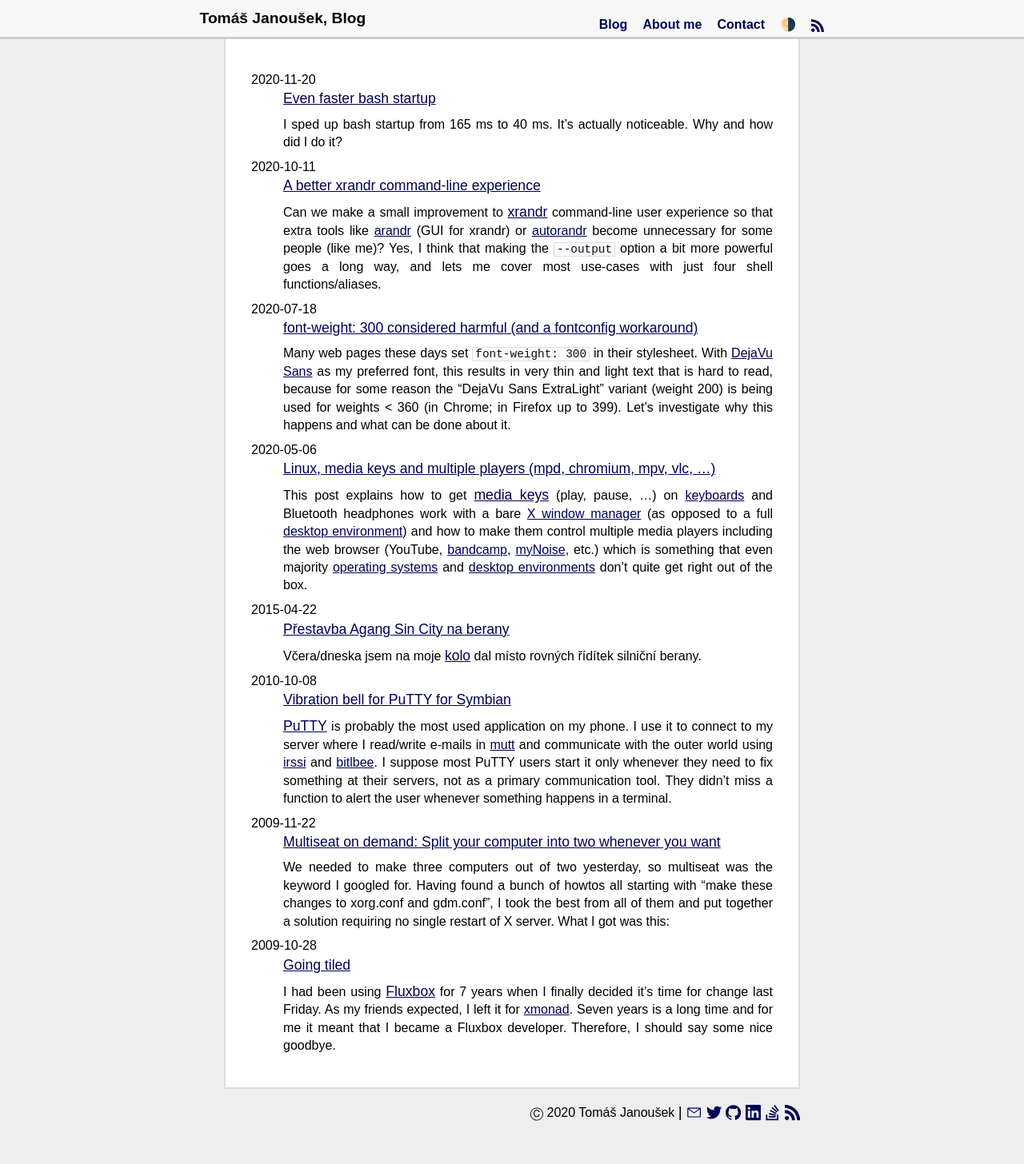
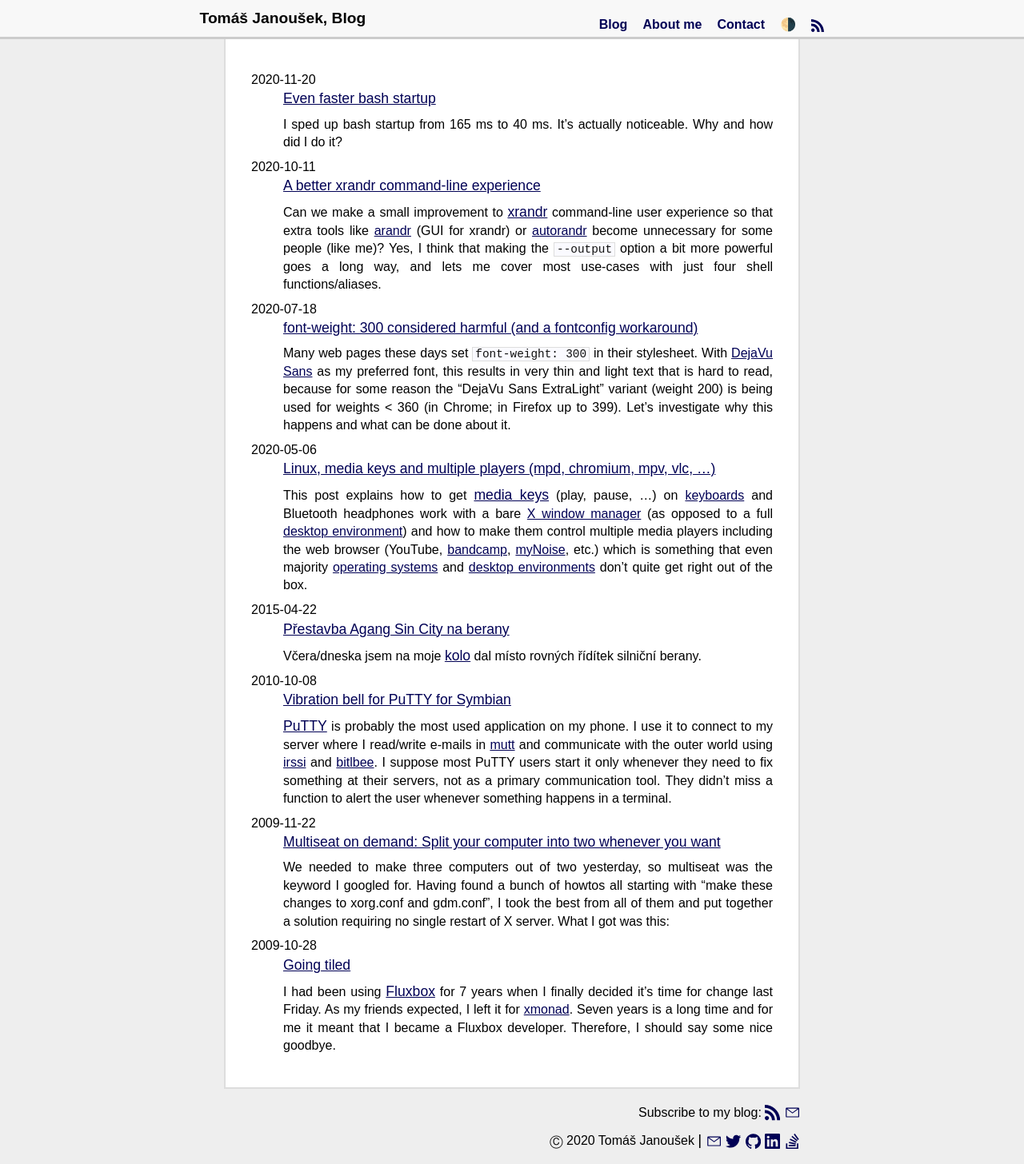
Before and after one commit to liskin/work.lisk.in, a Jekyll site: the page built from index.html, in a window 1280 px wide. Shown: the whole page at 80% size. Built offline with Jekyll 4.4.1, drawn with Linux system fonts in a browser that asks for light colours; the list of posts is cut into pages by our own code; before the commit the page ends 1421 px from its top, so only the background shows below that.

Commit message:
Add RSS and e-mail (!) subscription links to the bottom

```diff
--- a/_layouts/default.html
+++ b/_layouts/default.html
@@ -73,7 +73,17 @@
 		{% endif %}
 		</main>
 
-		<footer><p>
+		<footer>
+			{% if page.date or page.name == "index.html" %}
+			<p>
+				Subscribe to my blog:
+				<span class="larger">
+					<a href="{{ "/atom.xml" | relative_url }}">{% include icons/rss.svg %}</a>
+					<a href="https://feedburner.google.com/fb/a/mailverify?uri=work-lisk-in&amp;loc=en_US">{% include icons/mail.svg %}</a>
+				</span>
+			</p>
+			{% endif %}
+			<p>
 				Ⓒ
 				{% if page.date %}{{ page.date | date: "%Y" }}{% else %}{{ site.time | date: "%Y" }}{% endif %}
 				Tomáš Janoušek
@@ -85,10 +95,10 @@
 					<a href="https://github.com/liskin">{% include icons/github.svg %}</a>
 					<a href="https://www.linkedin.com/in/pivnik">{% include icons/linkedin.svg %}</a>
 					<a href="https://stackoverflow.com/users/3407728/">{% include icons/stackoverflow.svg %}</a>
-			<a href="{{ "/atom.xml" | relative_url }}">{% include icons/rss.svg %}</a>
 				</span>
 				{% endunless %}
-		</p></footer>
+			</p>
+		</footer>
 
 		{% if page.comments_issue %}
 		<script async src="{{ "/js/comments.js" | relative_url }}" issue-number="{{ page.comments_issue }}"></script>
```
Lines whose indentation alone changed are shown as unchanged.
